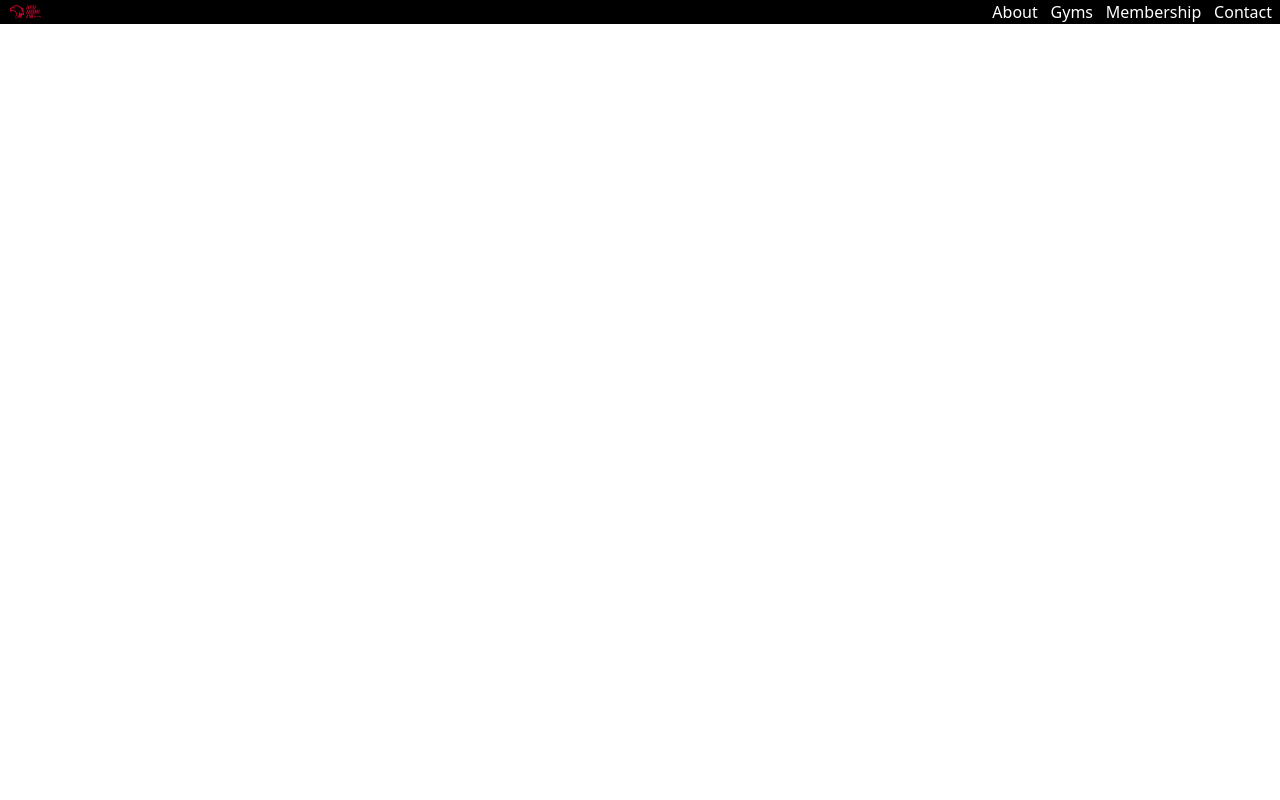
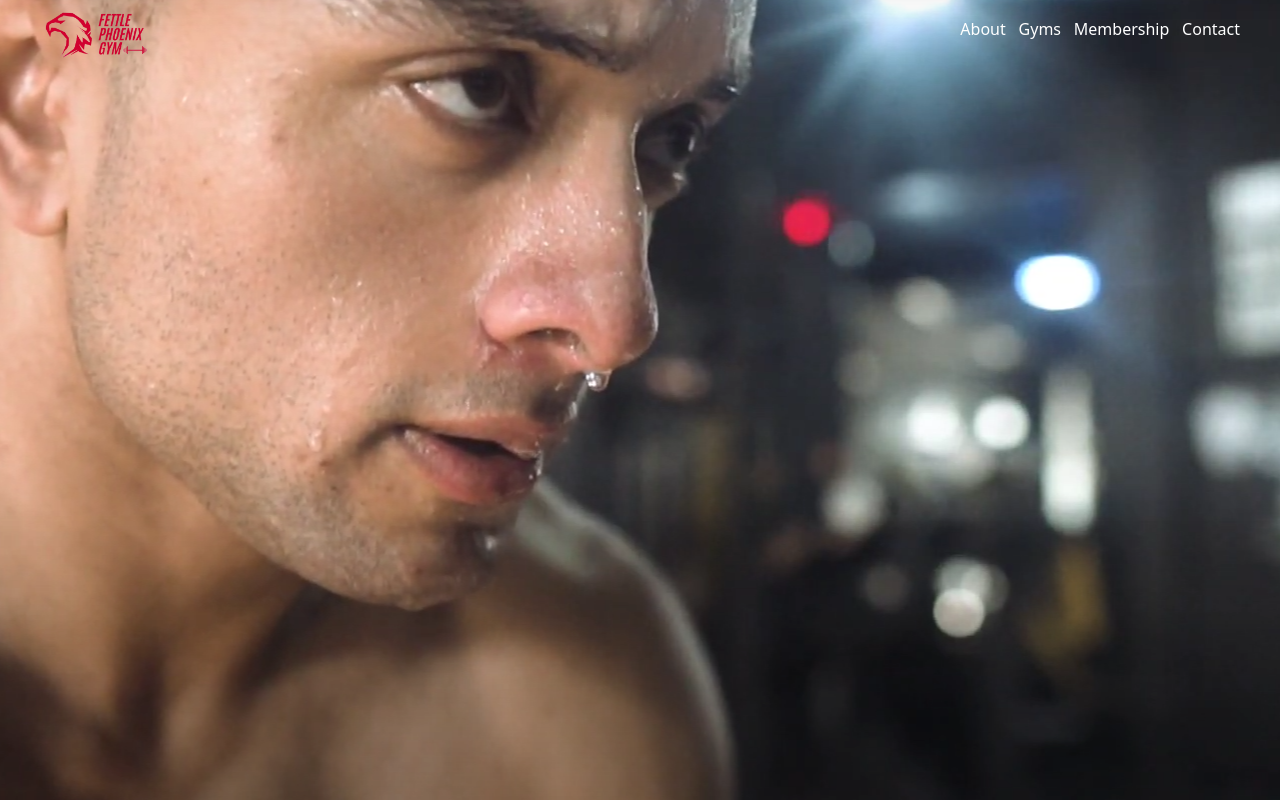
Before and after one commit to Kunalkc/Fettle-Phoenix-Gym, a React app: page / in a window 1280 px wide. Built offline with nearby package versions, Linux system fonts and the light colour scheme.

Commit message:
added cover photo and basic navbar

```diff
--- a/components/App.js
+++ b/components/App.js
@@ -3,18 +3,24 @@ import React from "react";
 export default function App(){
     return(
         <div className="w-full">
-            <header className="fixed w-full top-0 left-0 bg-black flex flex-row justify-between items-center">
-                    <img className="px-2" src="/img/logo.png" width={50} height={50}></img>
+            <header className="fixed w-full top-0 left-0 bg-transparent flex flex-row justify-between items-center">
+                    <img className="pl-10 pt-3" src="/img/logo.png" width={150} height={150}></img>
 
                     <nav>
-                        <ul className="px-2 flex flex-row flex-nowrap gap-[1vw] text-white">
-                            <li><a className="hover:bg-amber-300" href="">About</a></li>
-                            <li><a href="">Gyms</a></li>
-                            <li><a href="">Membership</a></li>
-                            <li><a href="">Contact</a></li>
+                        <ul className="pr-10 flex flex-row flex-nowrap gap-[1vw] text-white">
+                            <li><a className="hover:underline" href="">About</a></li>
+                            <li><a className="hover:underline" href="">Gyms</a></li>
+                            <li><a className="hover:underline" href="">Membership</a></li>
+                            <li><a className="hover:underline" href="">Contact</a></li>
                         </ul>
                     </nav>
             </header>
+            <main>
+                <div className=" w-full h-screen bg-[url(/img/cover.png)] object-cover bg-center">
+
+
+                </div>
+            </main>
         </div>
     )
 }
```
Also changed, not shown: img/cover.png (added), 6 other files (tests, documents, lock files or other folders).
